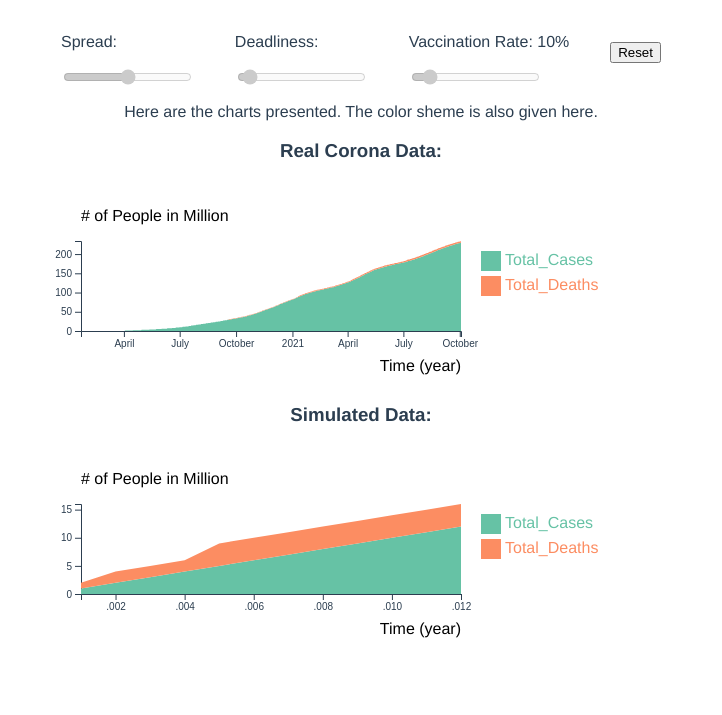
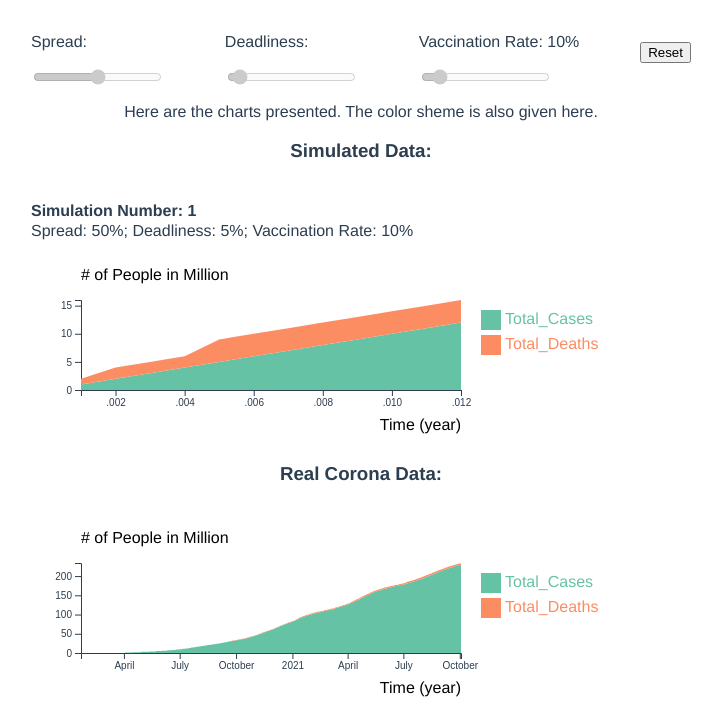
Before and after one commit to LukasLiss/immunization-visualization, a website built with Vite: page immunizatio-vis-web/index.html in a window 1280 px wide. Both pictures are taken after a click on the button "Start". Shown: the part 149-864 px from the top of the page, without its empty margins (279-1001 px from the left). Before the commit the page ends 805 px from the top, so only its background shows below. Built offline with nearby package versions, Linux system fonts and the light colour scheme.

Commit message:
improved UX with better layout

```diff
--- a/immunizatio-vis-web/index.html
+++ b/immunizatio-vis-web/index.html
@@ -40,15 +40,15 @@
             Here are the charts presented. The color sheme is also given here.
           </p>
         </div>
+        <h3>Simulated Data:</h3>
+        <div id="chart-list">
+          <div id="chart1">
+
+          </div>
+        </div>
         <div id="real-data-corona">
           <h3>Real Corona Data:</h3>
           <div id="chartReal">
-
-          </div>
-        </div>
-        <div id="chart-list">
-          <h3>Simulated Data:</h3>
-          <div id="chart1">
 
           </div>
         </div>
--- a/immunizatio-vis-web/main.js
+++ b/immunizatio-vis-web/main.js
@@ -13,6 +13,7 @@ let sketchWidth = 660;
 let sketchHeight = 400;
 
 //global values for circles
+let total_amount_of_circles = 100;
 let innerRadius = 4;
 let outerRadius = 8;
 let speed = 1;
@@ -20,9 +21,11 @@ let minWidth = () => 0 + innerRadius;
 let maxWidth = () => sketchWidth - innerRadius;
 let minHeight = () => 0 + innerRadius;
 let maxHeight = () => sketchHeight - innerRadius;
+let spreadValueInput = 5;
 let deadValueInput = 5;
 let currentVacValue = 1;
 
+let axisAbsolute = false;
 let simulationCounter = 0;
 let daysToSimulate = 365*1;
 let daysAlreadySimulated = 0;
@@ -370,12 +373,25 @@ function drawGraphFromData(divID, data){
   //////////
 
   // Add X axis
-  const x = d3.scaleTime()
-  .domain(d3.extent(data, function(d) { return d.date; }))
+  let x;
+  if(axisAbsolute){
+    x = d3.scaleTime()
+    //.domain(d3.extent(data, function(d) { return d.date; }))
+    .domain([0,daysToSimulate])
     .range([ 0, width ]);
     const xAxis = svg.append("g")
     .attr("transform", `translate(0, ${height})`)
     .call(d3.axisBottom(x).ticks(5))
+  }else{
+    x = d3.scaleTime()
+    .domain(d3.extent(data, function(d) { return d.date; }))
+    //.domain([0,daysToSimulate])
+    .range([ 0, width ]);
+    const xAxis = svg.append("g")
+    .attr("transform", `translate(0, ${height})`)
+    .call(d3.axisBottom(x).ticks(5))
+  }
+
 
   // Add X axis label:
   svg.append("text")
@@ -393,11 +409,23 @@ function drawGraphFromData(divID, data){
     .attr("text-anchor", "start")
 
   // Add Y axis
-  const y = d3.scaleLinear()
-  .domain([0, d3.max(data, d => +d.Total_Cases + d.Total_Deaths)])
+  let y;
+  if(axisAbsolute){
+    y = d3.scaleLinear()
+    //.domain([0, d3.max(data, d => +d.Total_Cases + d.Total_Deaths)])
+    .domain([0, total_amount_of_circles])
     .range([ height, 0 ]);
     svg.append("g")
     .call(d3.axisLeft(y).ticks(5))
+  }else{
+    y = d3.scaleLinear()
+    .domain([0, d3.max(data, d => +d.Total_Cases + d.Total_Deaths)])
+    //.domain([0, total_amount_of_circles])
+    .range([ height, 0 ]);
+    svg.append("g")
+    .call(d3.axisLeft(y).ticks(5))
+  }
+
 
 
 
@@ -663,7 +691,17 @@ document.getElementById("vac-input").oninput = () =>{
 }
 
 function addSimulationHtml(){
-  d3.select("#chart-list").append('div')
+  d3.select("#chart-list").insert('div', ":first-child")
+    .attr('class','sim-container')
+    .attr('id',"container-chart" + simulationCounter);
+  d3.select("#container-chart" + simulationCounter).append('h4')
+    .attr('class', 'chart-header')
+    .html("Simulation Number: " + simulationCounter);
+  d3.select("#container-chart" + simulationCounter).append('p')
+    .attr('class', 'chart-text')
+    .html("Spread: " + spreadValueInput*10 + "%; Deadliness: " + deadValueInput + "%; Vaccination Rate: " + currentVacValue*10 + "%");
+
+  d3.select("#container-chart" + simulationCounter).append('div', ":first-child")
     .attr('id',"chart" + simulationCounter);
 }
 
--- a/immunizatio-vis-web/style.css
+++ b/immunizatio-vis-web/style.css
@@ -23,7 +23,7 @@
   display: flex;
   flex-direction: row;
   justify-content: space-between;
-  width: 600px;
+  width: 660px;
 }
 
 #spread {
@@ -49,3 +49,24 @@
   flex-direction: row;
   align-items: center;
 }
+
+#chart-list {
+  display: flex;
+  flex-direction: column;
+  align-items: center;
+}
+
+.chart-header {
+  margin-bottom: 2px;
+}
+
+.chart-text {
+  margin: 0px;
+}
+
+.sim-container {
+  width: 660px;
+  display: flex;
+  flex-direction: column;
+  align-items: flex-start;
+}
```
Lines whose indentation alone changed are shown as unchanged.
